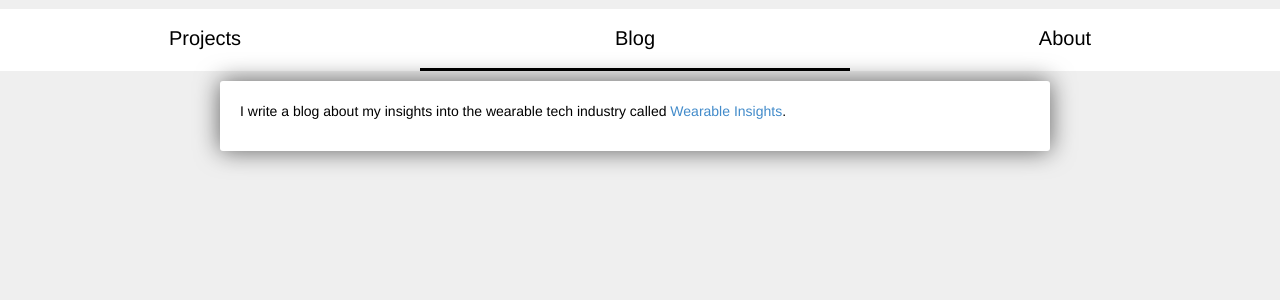
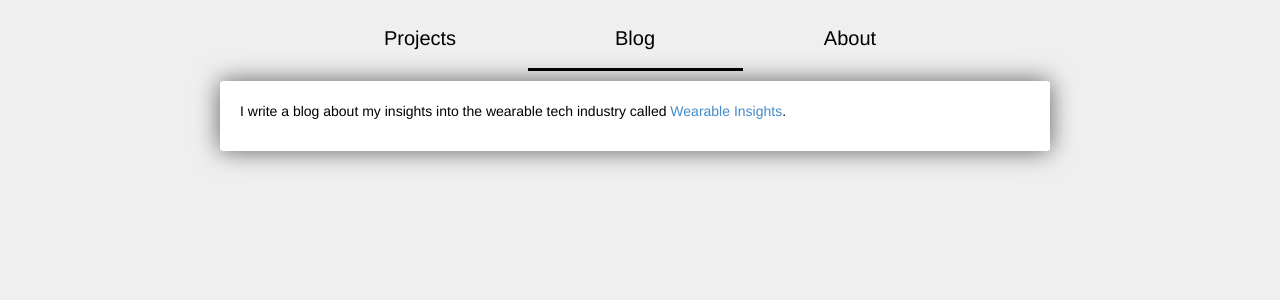
Before and after one commit to morganwallace/flask_portfolio, a Flask app: page /blog in a window 1280 px wide. Shown: the part 76-376 px from the top of the page. Run offline with Flask 2, Linux system fonts and the light colour scheme; some libraries are stand-ins or nearby versions.

Commit message:
improved header layout, added link to blog.morganwallace.com

```diff
--- a/static/css/style.css
+++ b/static/css/style.css
@@ -195,8 +195,9 @@ h1,h2,h3,h4,h5,h6,p{
 #menu{
 	list-style: none;
 	padding-left: 0px;
-	background-color: white;
+	/*background-color: white;*/
 	margin-top: 10px;
+
 }
 #menu li{
 	padding-top: 15px;
--- a/templates/blog.html
+++ b/templates/blog.html
@@ -7,7 +7,7 @@
 
         <div id="content-box">
 
-				<p>I write a blog about my insights into the wearable tech industry called <a href="http://wearableinsights.blogspot.com/">Wearable Insights</a>.</p>
+				<p>I write a blog about my insights into the wearable tech industry called <a href="http://blog.morganwallace.com/">Wearable Insights</a>.</p>
 
 		</div>
 	</div>
--- a/templates/layout.html
+++ b/templates/layout.html
@@ -73,13 +73,13 @@
   <div  class="row">
     <ul id='menu' class="row">
       <a href="/">
-        <li class="col-xs-4" id="menu-project">Projects</li>
+        <li class="col-xs-offset-3 col-xs-2" id="menu-project">Projects</li>
       </a>
       <a href='/blog'>
-        <li class="col-xs-4" id='menu-blog'>Blog</li>
+        <li class="col-xs-2" id='menu-blog'>Blog</li>
       </a>
       <a href="/about">
-        <li class="col-xs-4" id="menu-about">About</li>
+        <li class="col-xs-2" id="menu-about">About</li>
       </a>
     </ul>
 
```
